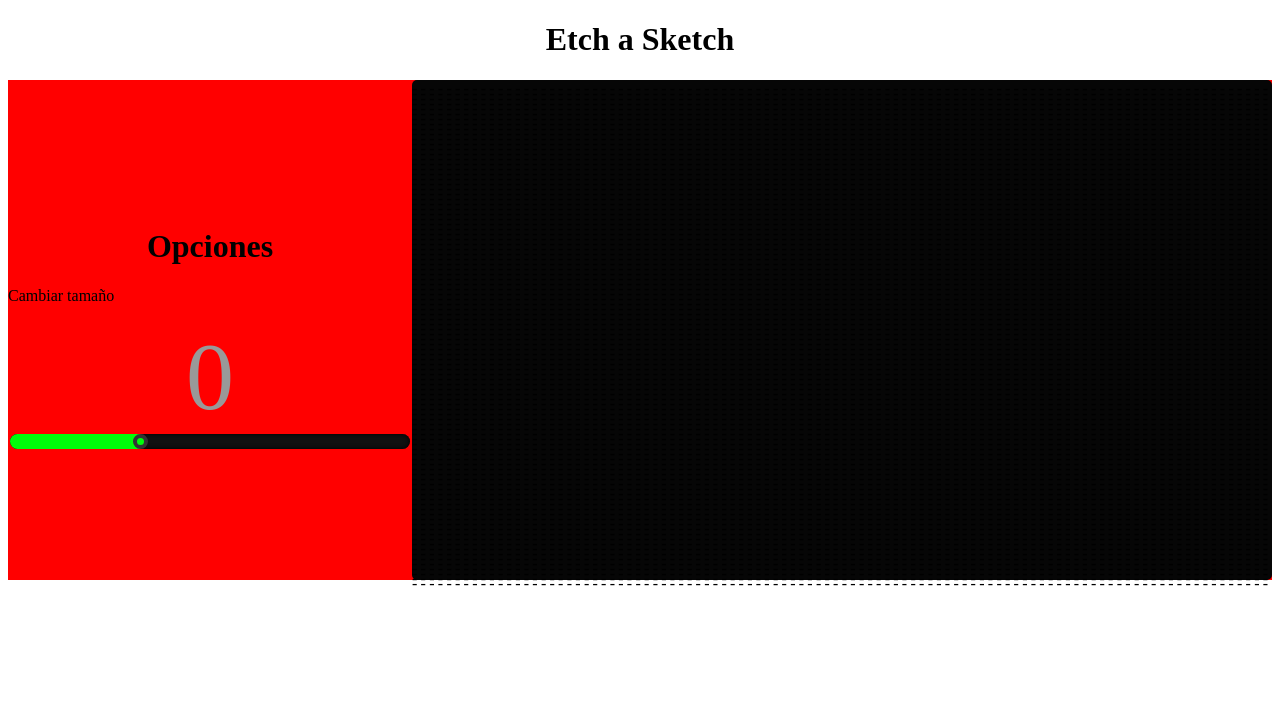
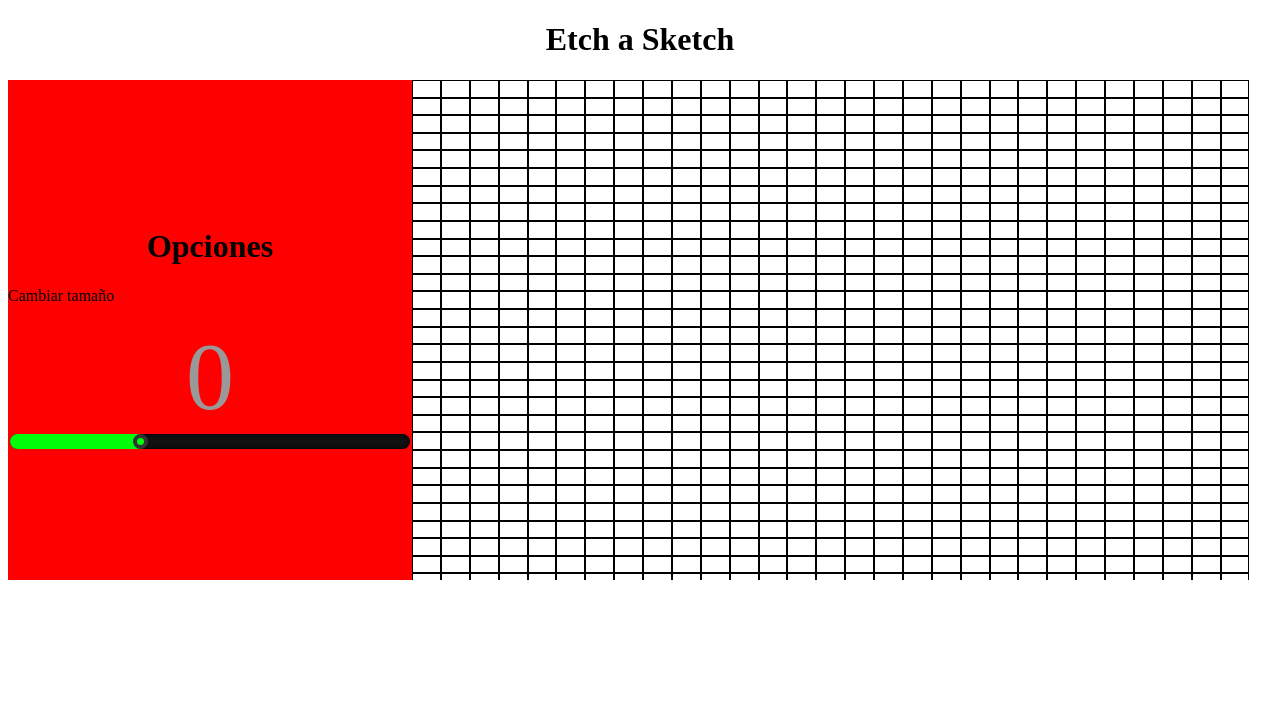
Before and after one commit to Francisrjs/Etch-a-Sketch, a plain HTML site: page index.html in a window 1280 px wide. Drawn offline with Linux system fonts and the light colour scheme.

Commit message:
arreglo la pizarra, modifico css y js

```diff
--- a/script.js
+++ b/script.js
@@ -1,5 +1,5 @@
 const grid = document.querySelector(".container_grid");
-let gridSize = 100;
+let gridSize = 32;
 
 // creo los cuadrados
 function createGrid() {
@@ -8,11 +8,12 @@ function createGrid() {
 
     // agrego los atributos y clases
     gridSquare.className = "grid_dynamic";
-    gridSquare.innerHTML = "-";
+    gridSquare.innerHTML = " ";
+    gridSquare.style.border = "1px solid black"; // Borde negro
 
-    // Le agrego un evento
+    // Le agrego un evento esto cambia el CSS
     gridSquare.addEventListener("mouseenter", function () {
-      this.style.backgroundColor = "white";
+      this.style.backgroundColor = "black";
       this.style.color = "white";
     });
 
--- a/style.css
+++ b/style.css
@@ -6,14 +6,15 @@
   align-items: center;
 }
 .container_grid {
-  background-color: rgb(6, 6, 6);
+  background-color: rgb(255, 255, 255);
   display: flex;
   flex-wrap: wrap;
-  border-color: rgb(255, 255, 255);
-  border-radius: 5px;
+  flex: 1 auto;
+  border-color: rgba(18, 196, 30, 0.507);
+  border-radius: 5px solid;
   width: 960px;
   height: 500px;
-  flex-shrink: 1;
+  overflow: hidden;
   color: black;
 }
 
```
